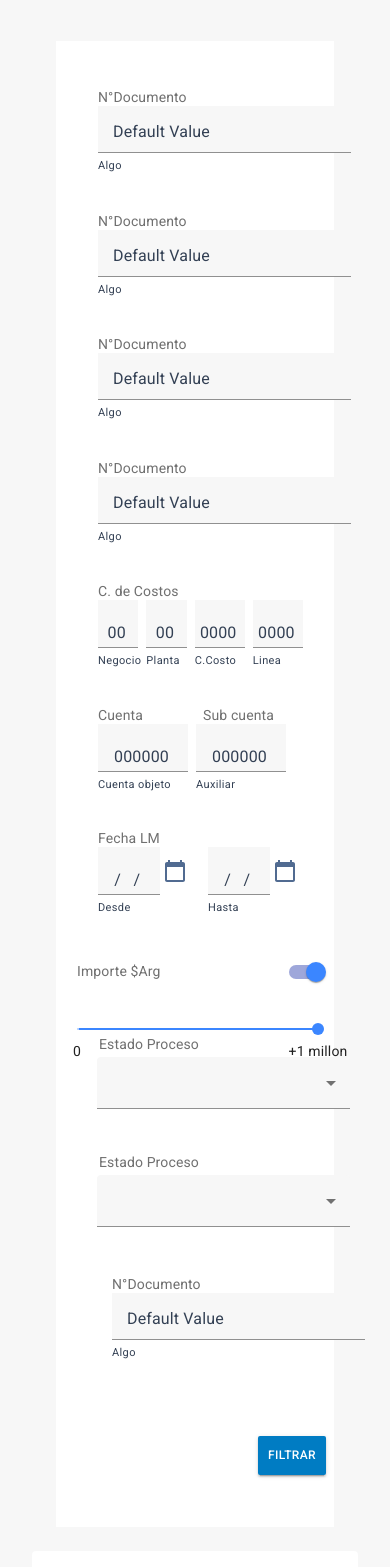
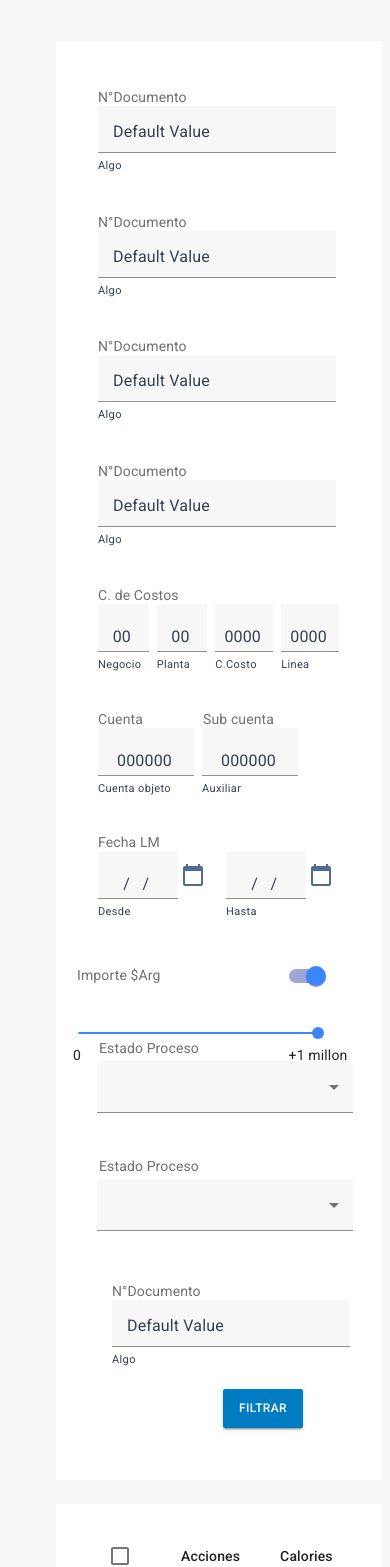
Before and after one commit to LoreLor/revision-asientos_front, a React (Vite) app: page / in a window 390 px wide. Shown: the top 1567 px of the page. Built offline with nearby package versions, Linux system fonts and the light colour scheme.

Commit message:
ajuste responsive de inputs

```diff
--- a/src/components/filtros/Filtros.jsx
+++ b/src/components/filtros/Filtros.jsx
@@ -24,10 +24,11 @@ const useStyles = makeStyles((theme) => ({
         display: 'flex',
         flexWrap: 'wrap',
         justifyContent: 'space-between',
+        width:'100%'
     },
     textField: {
-        width: '253px',
-        height: '52px',
+        width: '100%',
+        height: '53px',
         margin: '24px 0 0.5px',
         padding: '16px 17px 15px 15px',
         bordeRadius: '6px',
@@ -43,7 +44,7 @@ const useStyles = makeStyles((theme) => ({
         marginBottom: theme.spacing(2),
     },
     label: {
-        width: '253px',
+        width: '16rem',
         height: '24px',
         margin: '0 0 0 15px',
         fontFamily: 'Roboto',
@@ -52,7 +53,7 @@ const useStyles = makeStyles((theme) => ({
         color: '#707070'
     },
     formControlSmall:{
-        width: '253px',
+        width: '16rem',
         flexDirection:'row',
         marginBottom: theme.spacing(2),
     },
@@ -100,20 +101,19 @@ const useStyles = makeStyles((theme) => ({
         },
     },
     select: {
-        width: '253px',
+        width: '16rem',
         height: '52px',
         background: '#f7f7f7',
-        marginTop:'30px'
+        marginTop:'30px',
     },
     labelSelect: {
         marginLeft: '-10px',
         marginTop: '-10px',
         fontSize: '14px',
         color: '#707070',
-        shrink: 'none'
     },
     button: {
-        width: '68px',
+        width: '5rem',
         height: '39px',
         backgroundColor: '#007cc3',
         padding: '10px 16px',
@@ -141,7 +141,7 @@ export const Filtros = () => {
 
     return (
 
-        <Grid className={classes.root}>
+        <Grid container className={classes.root} >
 
             {/* Número de Documento */}
             <FormControl className={classes.formControl} xs={3}>
@@ -157,7 +157,7 @@ export const Filtros = () => {
                         className: classes.helperText,
                     }}
                     inputProps={{className:classes.input}}
-                    />
+                />
             </FormControl>
 
             {/* Tipo de Documento */}
@@ -174,7 +174,7 @@ export const Filtros = () => {
                         className: classes.helperText,
                     }}
                     inputProps={{className:classes.input}}
-                    />
+                />
             </FormControl>
 
             {/* N° Orden de Compra */}
@@ -191,7 +191,7 @@ export const Filtros = () => {
                         className: classes.helperText,
                     }}
                     inputProps={{className:classes.input}}
-                    />
+                />
                 {/* <FormHelperText style={{paddingLeft:0}}>Algo</FormHelperText>                       */}
             </FormControl>
 
@@ -209,7 +209,7 @@ export const Filtros = () => {
                         className: classes.helperText,
                     }}
                     inputProps={{className:classes.input}}
-                    />
+                />
             </FormControl>
 
             {/* Centro de Costos */}
@@ -222,7 +222,7 @@ export const Filtros = () => {
                     helperText="Negocio"
                     margin="dense"
                     variant="filled"
-                    style={{width: '53px', height: '52px', paddingRight: '0'}}
+                    style={{width: '3.5rem', height: '52px', paddingRight: '0'}}
                     inputProps={{maxLength:2, className:classes.inputSmall}}
                     FormHelperTextProps={{
                         className: classes.helperText,
@@ -236,7 +236,7 @@ export const Filtros = () => {
                     helperText="Planta"
                     margin="dense"
                     variant="filled"
-                    style={{width: '53px', height: '52px', paddingLeft: '8px', paddingRight: 0}}
+                    style={{width: '3.5rem', height: '52px', paddingLeft: '8px', paddingRight: 0}}
                     inputProps={{maxLength:2, className:classes.inputSmall}}
                     FormHelperTextProps={{
                         className: classes.helperText,
@@ -249,7 +249,7 @@ export const Filtros = () => {
                     helperText="C.Costo"
                     margin="dense"
                     variant="filled"
-                    style={{width: '66px', height: '52px', paddingLeft: '8px', paddingRight: 0}}
+                    style={{width: '4rem', height: '52px', paddingLeft: '8px', paddingRight: 0}}
                     inputProps={{maxLength:4, className:classes.inputSmall}}
                     FormHelperTextProps={{
                         className: classes.helperText,
@@ -262,7 +262,7 @@ export const Filtros = () => {
                     helperText="Linea"
                     margin="dense"
                     variant="filled"
-                    style={{width: '66px', height: '52px', paddingLeft: '8px', paddingRight: 0}}
+                    style={{width: '4rem', height: '52px', paddingLeft: '8px', paddingRight: 0}}
                     inputProps={{maxLength:4, className:classes.inputSmall}}
                     FormHelperTextProps={{
                         className: classes.helperText,
@@ -280,7 +280,7 @@ export const Filtros = () => {
                     helperText="Cuenta objeto"
                     margin="dense"
                     variant="filled"
-                    style={{width: '97px', height: '52px', paddingRight:'8px'}}
+                    style={{width: '6rem', height: '52px', paddingRight:'8px'}}
                     inputProps={{maxLength:6, className:classes.inputSmall}}
                     FormHelperTextProps={{
                         className: classes.helperText,
@@ -296,7 +296,7 @@ export const Filtros = () => {
                     helperText="Auxiliar"
                     margin="dense"
                     variant="filled"
-                    style={{width: '97px', height: '52px', paddingLeft:0}}
+                    style={{width: '6rem', height: '52px', paddingLeft:0}}
                     inputProps={{maxLength:6, className:classes.inputSmall}}
                     FormHelperTextProps={{
                         className: classes.helperText,
@@ -314,7 +314,7 @@ export const Filtros = () => {
                     helperText="Desde"
                     margin="dense"
                     variant="filled"
-                    style={{width: '97px', height: '52px', paddingRight:0}}
+                    style={{width: '6rem', height: '52px', paddingRight:0}}
                     inputProps={{className:classes.inputSmall}}
                     FormHelperTextProps={{
                         className: classes.helperText,
@@ -328,7 +328,7 @@ export const Filtros = () => {
                     helperText="Hasta"
                     margin="dense"
                     variant="filled"
-                    style={{width: '97px', height: '52px', paddingRight:0}}
+                    style={{width: '6rem', height: '52px', paddingRight:0}}
                     inputProps={{className:classes.inputSmall}}
                     FormHelperTextProps={{
                         className: classes.helperText,
@@ -393,7 +393,7 @@ export const Filtros = () => {
                 </Select>
             </FormControl>
 
-            <FormControl className={classes.formControl} style={{marginLeft:'14px', marginTop:'10px', height:''}}xs={3}>
+            <FormControl className={classes.formControl} style={{marginLeft:'14px', marginTop:'13px', height:'53px'}}xs={3}>
                 <InputLabel htmlFor='numDocumento' className={classes.label}>N°Documento</InputLabel>
                 <TextField
                     id="numDocumento"
@@ -409,7 +409,7 @@ export const Filtros = () => {
                 />
             </FormControl>
 
-            <FormControl className={classes.formControl} style={{marginLeft:'175px', marginTop:'60px', marginRight:'20px'}}xs={3}>
+            <FormControl className={classes.formControl} style={{marginLeft:'140px', marginTop:'60px', marginRight:'100px'}}xs={3}>
                 <Button variant="contained" className={classes.button}>
                     Filtrar
                 </Button>
--- a/src/components/tabla/Tabla.jsx
+++ b/src/components/tabla/Tabla.jsx
@@ -70,6 +70,15 @@ const style = {
 };
 
 const useStyles = makeStyles((theme) => ({
+    root: {
+        fontFamily: 'Roboto, sans-serif',
+        margin: '9px 24px 24px',
+        padding: '25px 31px 36px 27px',
+        backgroundColor: '#fff',
+        display: 'flex',
+        flexWrap: 'wrap',
+
+    },
     backdrop: {
         zIndex: theme.zIndex.drawer + 1,
         color: 'fff'
@@ -106,7 +115,7 @@ const useStyles = makeStyles((theme) => ({
     },
     tableRow: {
         '&:hover': {
-            backgroundColor: 'lightgrey'
+            backgroundColor: '#f7f7f7'
         }
     }
 }));
@@ -142,7 +151,7 @@ const Tabla = props =>  {
 
 
     return (
-        <Grid container style={{ width: '100%'}}>
+        <Grid container className={classes.root}>
             <TableContainer component={Paper} style={style.table} className={classes.table}>
                 <Table size="small">
                     <TableHead>
```
